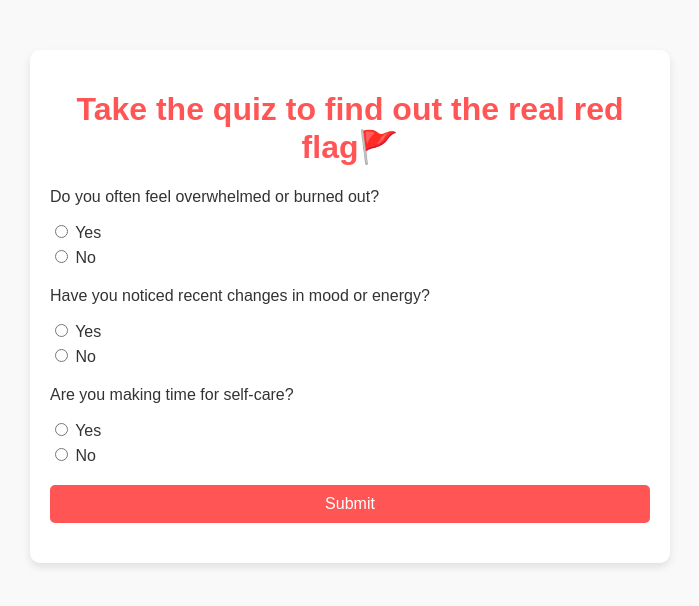
After one commit to Irene-sketch/RED-FLAG-DETECTOR, a Flask app: page /quiz/mental_health in a window 1280 px wide. The commit adds this page. Shown: the top 606 px of the page, without its empty margins (290-989 px from the left). Run offline with Flask 3, Linux system fonts and the light colour scheme.

Commit message:
Added a basic quiz page

```diff
--- a/redflag1/app.py
+++ b/redflag1/app.py
@@ -4,47 +4,72 @@ import re
 app = Flask(__name__)
 
 # Red flag keywords and patterns
-RED_FLAG_KEYWORDS = ["controlling", "toxic", "abusive", "dishonest","suspicious", "danger", "illegal","manipulation",
-        "gaslighting","manipulative",
-        "dishonesty",
-        "abuse",
-        "neglect",
-        "business",
-        "scam",
-        "fraud",
-        "unreliable",
-        "untrustworthy",
-        "hidden fees",
-        "lack of transparency",
-        "misleading",
-        "burnout",
-        "chronic stress",
-        "emotional instability",
-        "anxiety",
-        "depression",
-        "isolation",
-        "unsafe",
-        "threats",
-        "risky",
-        "unpredictable",
-        "unstable",
-        "hostile environment",
-        "peer pressure",
-        "dangerous"]
+RED_FLAG_KEYWORDS = [
+    "controlling", "toxic", "abusive", "dishonest", "suspicious", "danger", "illegal", "manipulation",
+    "gaslighting", "manipulative", "dishonesty", "abuse", "neglect", "business", "scam", "fraud",
+    "unreliable", "untrustworthy", "hidden fees", "lack of transparency", "misleading", "burnout",
+    "chronic stress", "emotional instability", "anxiety", "depression", "isolation", "unsafe",
+    "threats", "risky", "unpredictable", "unstable", "hostile environment", "peer pressure", "dangerous"
+]
 RED_FLAG_PATTERNS = [re.compile(r"too good to be true", re.IGNORECASE)]
 
-@app.route('/')
+# Quiz data categorized by topics
+QUIZ_DATA = {
+    "toxic_behaviors": [
+        {"id": 1, "question": "Do they gaslight or dismiss your feelings?", "options": ["Yes", "No"], "red_flag": "Yes"},
+        {"id": 2, "question": "Do they manipulate or guilt-trip you?", "options": ["Yes", "No"], "red_flag": "Yes"},
+        {"id": 3, "question": "Are they honest and transparent?", "options": ["Yes", "No"], "red_flag": "No"},
+    ],
+    "business_dealings": [
+        {"id": 1, "question": "Does the deal seem too good to be true?", "options": ["Yes", "No"], "red_flag": "Yes"},
+        {"id": 2, "question": "Is the other party avoiding clear communication?", "options": ["Yes", "No"], "red_flag": "Yes"},
+        {"id": 3, "question": "Have they been reliable in the past?", "options": ["Yes", "No"], "red_flag": "No"},
+    ],
+    "mental_health": [
+        {"id": 1, "question": "Do you often feel overwhelmed or burned out?", "options": ["Yes", "No"], "red_flag": "Yes"},
+        {"id": 2, "question": "Have you noticed recent changes in mood or energy?", "options": ["Yes", "No"], "red_flag": "Yes"},
+        {"id": 3, "question": "Are you making time for self-care?", "options": ["Yes", "No"], "red_flag": "No"},
+    ],
+    "social_situations": [
+        {"id": 1, "question": "Do you feel physically unsafe in this environment?", "options": ["Yes", "No"], "red_flag": "Yes"},
+        {"id": 2, "question": "Do you feel pressured to do something you're uncomfortable with?", "options": ["Yes", "No"], "red_flag": "Yes"},
+        {"id": 3, "question": "Are your boundaries respected?", "options": ["Yes", "No"], "red_flag": "No"},
+    ],
+}
+
+@app.route("/")
 def home():
-    return render_template('index.html')
+    return render_template("index.html")
 
-@app.route('/detector')
+@app.route("/categories")
+def categories():
+    categories = list(QUIZ_DATA.keys())
+    return render_template("categories.html", categories=categories)
+
+@app.route("/quiz/<category>")
+def quiz(category):
+    questions = QUIZ_DATA.get(category, [])
+    if not questions:
+        return "Category not found", 404
+    return render_template("quiz.html", questions=questions, category=category)
+
+@app.route("/result", methods=["POST"])
+def result():
+    data = request.json
+    category = data.get("category")
+    answers = data.get("answers", {})
+    questions = QUIZ_DATA.get(category, [])
+    red_flags = sum(1 for q in questions if answers.get(str(q["id"])) == q["red_flag"])
+    return jsonify({"red_flags": red_flags, "total_questions": len(questions)})
+
+@app.route("/detector")
 def detector():
-    return render_template('detector.html')
+    return render_template("detector.html")
 
-@app.route('/analyze', methods=['POST'])
+@app.route("/analyze", methods=["POST"])
 def analyze():
     data = request.get_json()
-    description = data.get('description', '')
+    description = data.get("description", "")
 
     if not description:
         return jsonify({"error": "Description is required."}), 400
@@ -70,5 +95,5 @@ def analyze():
 
     return jsonify(response)
 
-if __name__ == '__main__':
+if __name__ == "__main__":
     app.run(debug=True)
--- /dev/null
+++ b/redflag1/templates/quiz.html
@@ -0,0 +1,140 @@
+<!DOCTYPE html>
+<html lang="en">
+<head>
+  <meta charset="UTF-8">
+  <meta name="viewport" content="width=device-width, initial-scale=1.0">
+  <title> Quiz the quiz to find out the real red flag🚩</title>
+  <style>
+    /* General Styles */
+    body {
+      font-family: Arial, sans-serif;
+      background-color: #f9f9f9;
+      color: #333;
+      margin: 0;
+      padding: 0;
+    }
+
+
+    .quiz-container {
+      max-width: 600px;
+      margin: 50px auto;
+      background: #fff;
+      padding: 20px;
+      border-radius: 10px;
+      box-shadow: 0 4px 8px rgba(0, 0, 0, 0.1);
+    }
+
+
+    h1 {
+      text-align: center;
+      color: #ff5555;
+    }
+
+
+    .categories {
+      list-style: none;
+      padding: 0;
+      text-align: center;
+    }
+
+
+    .categories li {
+      margin: 10px 0;
+    }
+
+
+    .categories a {
+      text-decoration: none;
+      background: #ff5555;
+      color: white;
+      padding: 10px 20px;
+      border-radius: 5px;
+      font-size: 18px;
+      display: inline-block;
+    }
+
+
+    .categories a:hover {
+      background: #ff7777;
+    }
+
+
+    .question {
+      margin-bottom: 20px;
+    }
+
+
+    label {
+      display: block;
+      margin: 5px 0;
+    }
+
+
+    .submit-btn {
+      display: block;
+      width: 100%;
+      padding: 10px;
+      background-color: #ff5555;
+      color: white;
+      border: none;
+      border-radius: 5px;
+      font-size: 16px;
+      cursor: pointer;
+    }
+
+
+    .submit-btn:hover {
+      background-color: #ff7777;
+    }
+
+
+    .result {
+      margin-top: 20px;
+      font-size: 18px;
+      text-align: center;
+    }
+  </style>
+</head>
+<body>
+  <div class="quiz-container">
+    <h1>Take the quiz to find out the real red flag🚩</h1>
+    <form id="quiz-form">
+      {% for question in questions %}
+      <div class="question">
+        <p>{{ question.question }}</p>
+        <div>
+          {% for option in question.options %}
+          <label>
+            <input type="radio" name="q{{ question.id }}" value="{{ option }}" required>
+            {{ option }}
+          </label>
+          {% endfor %}
+        </div>
+      </div>
+      {% endfor %}
+      <button type="submit" class="submit-btn">Submit</button>
+    </form>
+    <div id="result" class="result"></div>
+  </div>
+  <script>
+    document.getElementById("quiz-form").addEventListener("submit", async function (event) {
+      event.preventDefault();
+      const formData = new FormData(event.target);
+      const answers = {};
+      formData.forEach((value, key) => {
+        answers[key.replace("q", "")] = value;
+      });
+      const response = await fetch("/result", {
+        method: "POST",
+        headers: { "Content-Type": "application/json" },
+        body: JSON.stringify({ category: "{{ category }}", answers }),
+      });
+      const result = await response.json();
+      document.getElementById("result").innerHTML = `
+        <p>You flagged ${result.red_flags} red flags out of ${result.total_questions} questions.</p>
+        ${result.red_flags > 1 ? "<p>🚩 Watch out!</p>" : "<p>👍 Looks good!</p>"}
+      `;
+    });
+  </script>
+</body>
+</html>
```
Also changed, not shown: redflag1/templates/categories.html (added, +19 -0 lines), redflag1/templates/index.html (+14 -8 lines).
